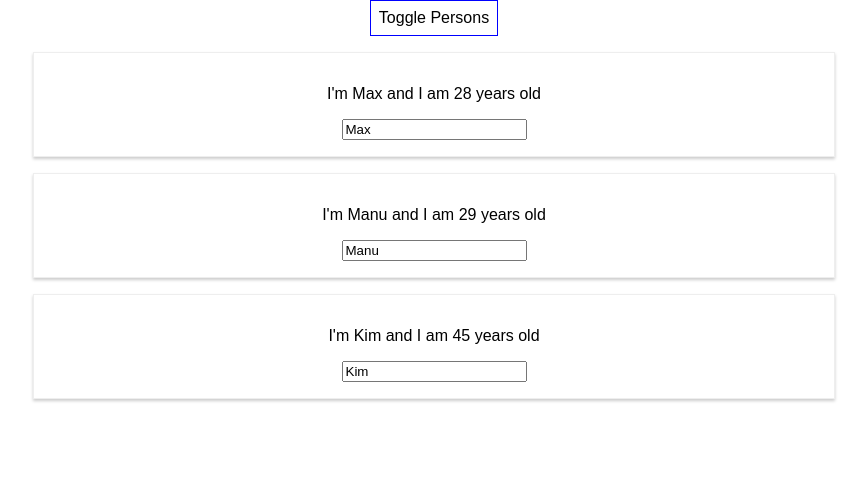
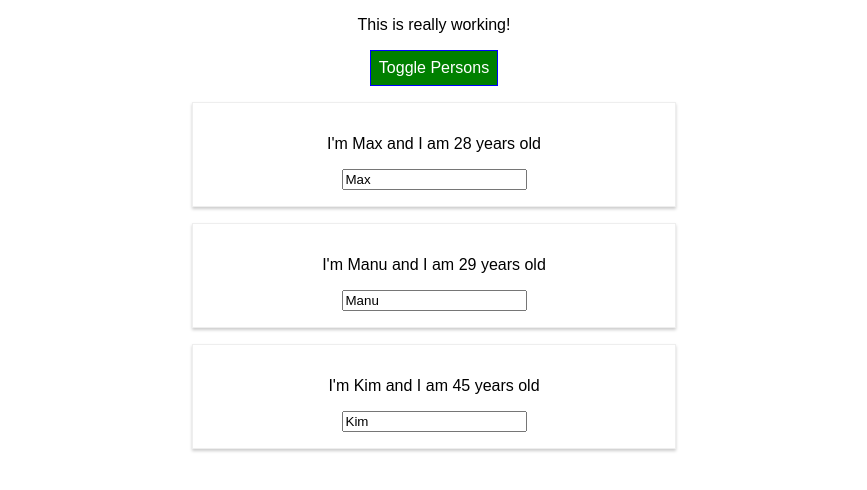
Before and after one commit to bschoenfeld16/react-complete-guide, a React (Create React App) app: page / in a window 1280 px wide. Both pictures are taken after a click on the button "Toggle Persons". Shown: the top 490 px of the page, without its empty margins (206-1073 px from the left). Built offline with nearby package versions, Linux system fonts and the light colour scheme.

Commit message:
preparing to use css modules

```diff
--- a/package.json
+++ b/package.json
@@ -3,9 +3,11 @@
   "version": "0.1.0",
   "private": true,
   "dependencies": {
+    "radium": "^0.26.0",
     "react": "^16.12.0",
     "react-dom": "^16.12.0",
-    "react-scripts": "1.1.5"
+    "react-scripts": "1.1.5",
+    "styled-components": "^4.4.1"
   },
   "devDependencies": {
     "js-yaml": ">=3.13.1"
--- a/src/App.css
+++ b/src/App.css
@@ -2,27 +2,24 @@
   text-align: center;
 }
 
-.App-logo {
-  animation: App-logo-spin infinite 20s linear;
-  height: 80px;
+.red {
+  color: red;
 }
 
-.App-header {
-  background-color: #222;
-  height: 150px;
-  padding: 20px;
-  color: white;
+.bold {
+  font-weight: bold;
 }
 
-.App-title {
-  font-size: 1.5em;
+.button {
+  background-color: green;
+  color: white;
+  font: inherit;
+  border: 1px solid blue;
+  padding: 8px;
+  cursor: pointer;
 }
 
-.App-intro {
-  font-size: large;
+.button:hover {
+    background-color: lightgreen;
+    color: black;
 }
-
-@keyframes App-logo-spin {
-  from { transform: rotate(0deg); }
-  to { transform: rotate(360deg); }
-}
--- a/src/App.js
+++ b/src/App.js
@@ -48,14 +48,6 @@
   }
 
   render() {
-    const style = {
-      backgroundColor: 'white',
-      font: 'inherit',
-      border: '1px solid blue',
-      padding: '8px',
-      cursor: 'pointer'
-    };
-
     let persons = null;
     if (this.state.showPersons) {
       persons = (
@@ -74,10 +66,19 @@
       )
     }
 
+    const classes = []
+    if (this.state.persons.length <= 2) {
+      classes.push('red')
+    }
+    if (this.state.persons.length <= 1) {
+      classes.push('bold')
+    }
+
     return (
-      <div className="App" >
+      <div className="App">
+        <p className={classes.join(' ')}>This is really working!</p>
         <button
-          style={style}
+          className="button"
           onClick={() => this.togglePersonsHandler()}>Toggle Persons
         </button>
         {persons}
--- a/src/Person/Person.js
+++ b/src/Person/Person.js
@@ -1,13 +1,27 @@
 import React from 'react';
-import './Person.css';
+import styled from 'styled-components';
+
+const StyledDiv = styled.div`
+    width: 60%;
+    margin: 16px auto;
+    border: 1px solid #eee;
+    box-shadow: 0 2px 3px #ccc;
+    padding: 16px;
+    text-align: center;
+
+    @media (min-width: 500px) {
+        width: 450px;
+    }
+`;
 
 const person = (props) => {
     return (
-        <div className="Person">
-            <p onClick={props.click}>I'm {props.name} and I am {props.age} years old</p>
-            <p>{props.children}</p>
+        //<div className="Person" style={style}>
+        <StyledDiv>
+            <p onClick={props.click} > I'm {props.name} and I am {props.age} years old</p>
+            <p>{props.children}</p >
             <input type="text" value={props.name} onChange={props.changed} />
-        </div>
+        </StyledDiv>
     )
 }
 
```
Also changed, not shown: 1 other file (tests, documents, lock files or other folders).
